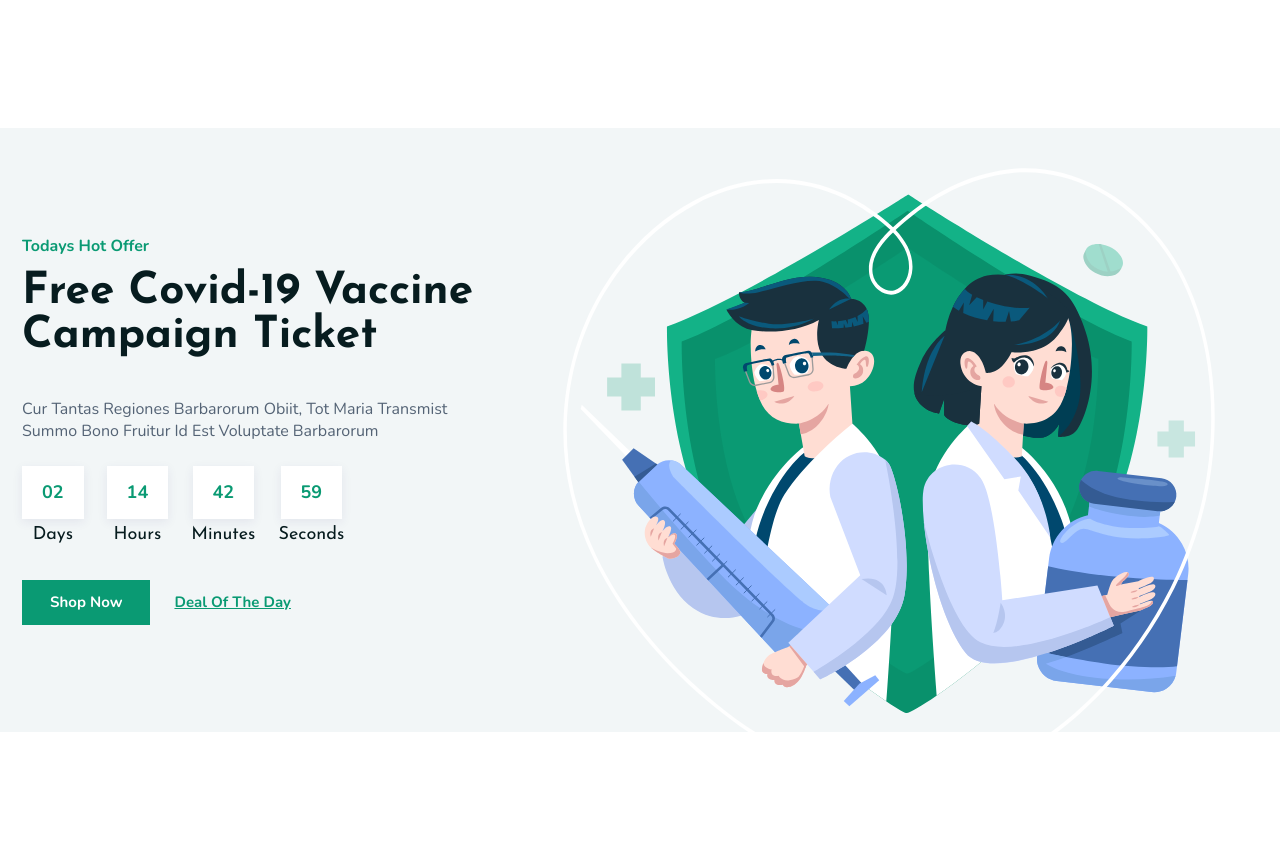
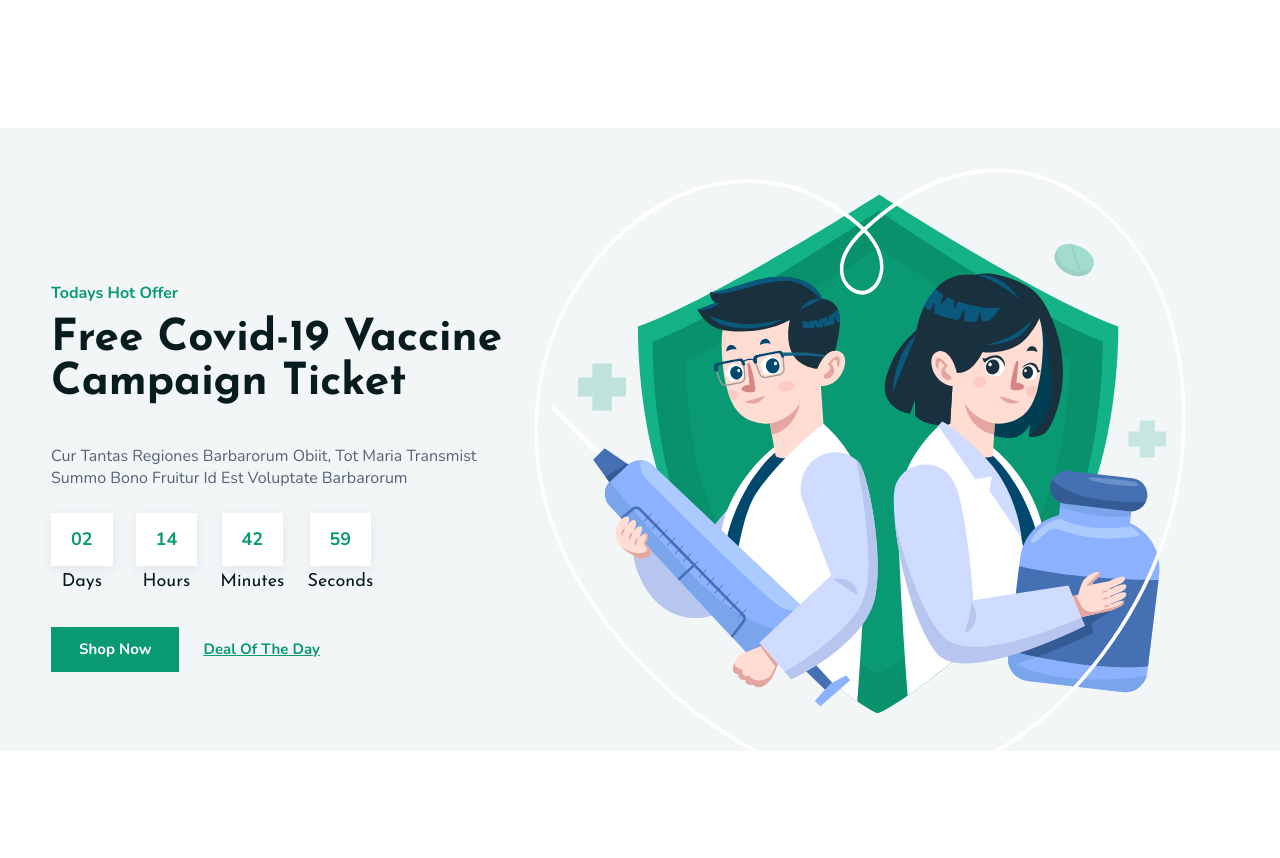
Before and after one commit to malinjr07/medlife-ecom, a PHP site: page / in a window 1280 px wide; the page is wider, and only the part inside the window is pictured. Shown: the part 3236-4094 px from the top of that part. Before the commit the page ends 3968 px from the top of that part, so only its background shows below. Run offline with PHP 8.4, Linux system fonts and the light colour scheme.

Commit message:
Latest Product Start

```diff
--- a/index.html
+++ b/index.html
@@ -492,8 +492,12 @@
         </div>
       </div>
     </section>
-    <section class="flex flex-row justify-center align-center hotOffer">
-      <div class="child flex flex-row justify-start align-center">
+    <section
+      class="flex w-full flex-row flex-wrap justify-center align-center hotOffer"
+    >
+      <div
+        class="inner_text flex flex-column justify-start align-start flex-wrap"
+      >
         <!-- Virus SVG Start -->
         <svg
           width="146"
@@ -511,9 +515,6 @@
         </svg>
         <!-- Virus SVG End -->
 
-        <div
-          class="inner_text flex flex-column justify-start align-start flex-wrap"
-        >
         <p class="title">todays hot offer</p>
         <h2 class="heading">Free Covid-19 Vaccine Campaign Ticket</h2>
         <p class="details">
@@ -1057,7 +1058,10 @@
         />
       </svg>
       <!-- Illustration SVG Start -->
-      </div>
+      <div class="whiteSpace w-full"></div>
+    </section>
+    <section class="latestProduct">
+      <h2 class="">Latest Product</h2>
     </section>
   </body>
 </html>
--- a/styles/main.css
+++ b/styles/main.css
@@ -569,33 +569,34 @@ header .socialIcons a {
 
 .hotOffer {
   background-color: #f2f6f7;
-  margin-bottom: 110px;
-  overflow: hidden;
-}
-
-.hotOffer > .child {
-  width: 1236px;
+  margin-bottom: 36px;
   position: relative;
 }
 
-.hotOffer > .child .virus {
-  position: absolute;
-  left: -287px;
-  top: 102px;
-}
+/* .hotOffer {
+  position: relative;
+  width: 1236px;
+  flex-wrap: wrap;
+  } */
 
-.hotOffer > .child .illustration {
-  position: absolute;
+.hotOffer .illustration {
+  /* position: absolute; */
   top: 0;
   right: 0;
 }
 
-.hotOffer > .child .inner_text {
-  margin: 107px 0;
+.hotOffer .inner_text {
+  position: relative;
   width: 453px;
 }
 
-.hotOffer > .child .inner_text .title {
+.hotOffer .inner_text .virus {
+  position: absolute;
+  left: -243px;
+  top: -50px;
+}
+
+.hotOffer .inner_text .title {
   text-transform: capitalize;
   font-family: 'Nunito', serif;
   font-weight: 700;
@@ -605,7 +606,7 @@ header .socialIcons a {
   margin-bottom: 13px;
 }
 
-.hotOffer > .child .inner_text .heading {
+.hotOffer .inner_text .heading {
   font-family: 'Josefin Sans', sans-serif;
   font-weight: 700;
   font-size: 44px;
@@ -614,7 +615,7 @@ header .socialIcons a {
   margin-bottom: 40px;
 }
 
-.hotOffer > .child .inner_text .details {
+.hotOffer .inner_text .details {
   text-transform: capitalize;
   font-family: 'Nunito', serif;
   font-weight: 400;
@@ -624,17 +625,17 @@ header .socialIcons a {
   margin-bottom: 24px;
 }
 
-.hotOffer > .child .inner_text .timer {
+.hotOffer .inner_text .timer {
   gap: 23px;
   margin-bottom: 36px;
 }
 
-.hotOffer > .child .inner_text .timer .item {
+.hotOffer .inner_text .timer .item {
   gap: 7px;
   cursor: pointer;
 }
 
-.hotOffer > .child .inner_text .timer .item .value {
+.hotOffer .inner_text .timer .item .value {
   font-family: 'Nunito', serif;
   font-weight: 700;
   font-size: 18px;
@@ -646,12 +647,12 @@ header .socialIcons a {
   transition: all 0.2s linear;
 }
 
-.hotOffer > .child .inner_text .timer .item:hover .value {
+.hotOffer .inner_text .timer .item:hover .value {
   background: #0a9a73;
   color: #ffffff;
 }
 
-.hotOffer > .child .inner_text .timer .item .label {
+.hotOffer .inner_text .timer .item .label {
   font-family: 'Josefin Sans', sans-serif;
   font-size: 18px;
   line-height: 18px;
@@ -659,14 +660,14 @@ header .socialIcons a {
   color: #071c1f;
 }
 
-.hotOffer > .child .inner_text .btn {
+.hotOffer .inner_text .btn {
   gap: 24px;
 }
-.hotOffer > .child .inner_text .btn a {
+.hotOffer .inner_text .btn a {
   text-transform: capitalize;
 }
 
-.hotOffer > .child .inner_text .btn .shopNow {
+.hotOffer .inner_text .btn .shopNow {
   padding: 12px 28px;
   font-family: 'Nunito', serif;
   font-weight: 700;
@@ -676,7 +677,7 @@ header .socialIcons a {
   color: #ffffff;
 }
 
-.hotOffer > .child .inner_text .btn .dealOfTheDay {
+.hotOffer .inner_text .btn .dealOfTheDay {
   font-family: 'Nunito', serif;
   font-weight: 700;
   font-size: 15px;
@@ -684,3 +685,10 @@ header .socialIcons a {
   color: #0a9a73;
   text-decoration: underline;
 }
+
+.hotOffer .whiteSpace {
+  background: #ffffff;
+  height: 74px;
+  position: absolute;
+  bottom: 0;
+}
```
Lines whose indentation alone changed are shown as unchanged.
